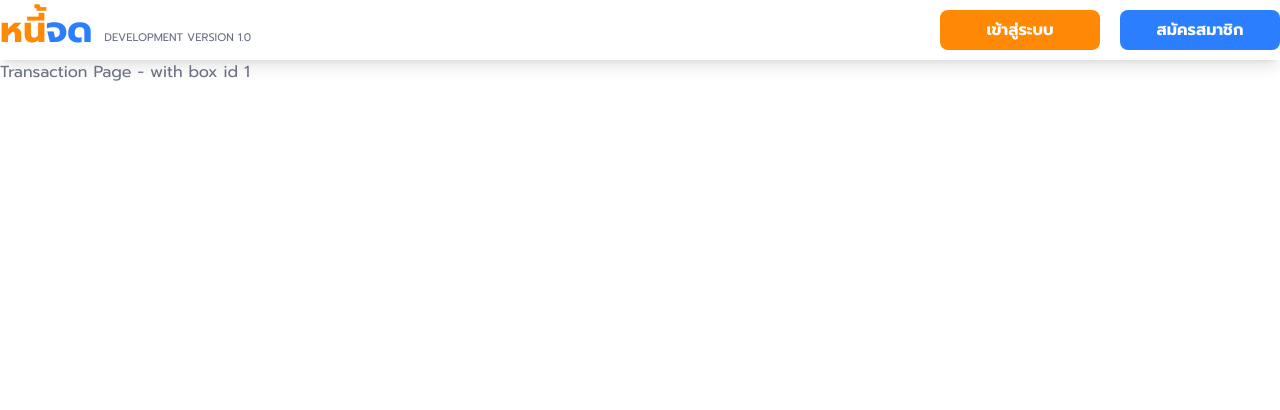
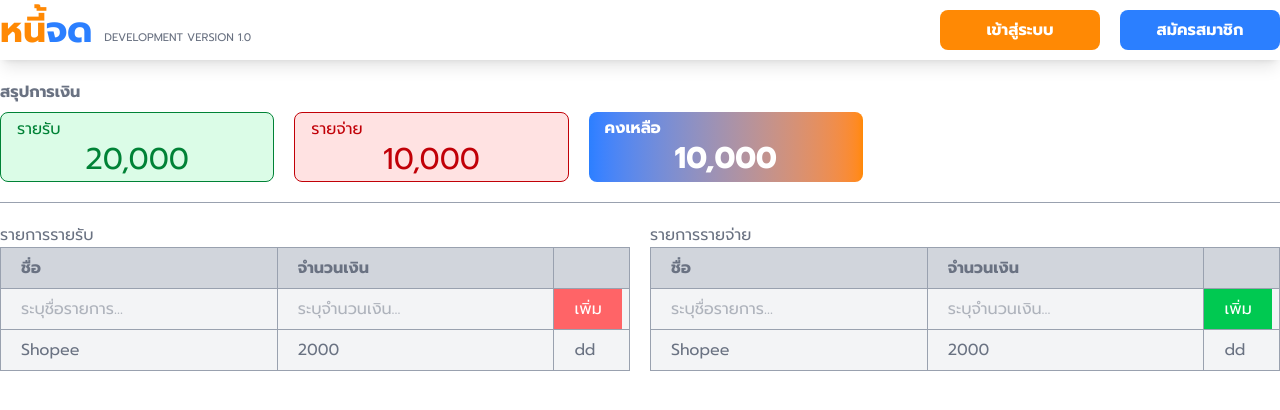
Before and after one commit to numericar/nheejods-application-v1, a React (Vite) app in the folder client/: page /box/1 in a window 1280 px wide. Shown: the top 410 px of the page. Built offline with nearby package versions, Linux system fonts and the light colour scheme.

Commit message:
feature: table item

```diff
--- a/client/eslint.config.js
+++ b/client/eslint.config.js
@@ -33,6 +33,7 @@
         'warn',
         { allowConstantExport: true },
       ],
+      'react/prop-types': 'off'
     },
   },
 ]
--- a/client/index.html
+++ b/client/index.html
@@ -4,7 +4,10 @@
     <meta charset="UTF-8" />
     <link rel="icon" type="image/svg+xml" href="/vite.svg" />
     <meta name="viewport" content="width=device-width, initial-scale=1.0" />
-    <title>Vite + React</title>
+    <title>NheeJods</title>
+    <link rel="preconnect" href="https://fonts.googleapis.com">
+<link rel="preconnect" href="https://fonts.gstatic.com" crossorigin>
+<link href="https://fonts.googleapis.com/css2?family=Prompt:wght@300;500;700;800;900&display=swap" rel="stylesheet">
   </head>
   <body>
     <div id="root" class="text-gray-500"></div>
--- a/client/package.json
+++ b/client/package.json
@@ -10,11 +10,14 @@
     "preview": "vite preview"
   },
   "dependencies": {
+    "@reduxjs/toolkit": "^2.5.1",
     "@tailwindcss/vite": "^4.0.0",
     "react": "^18.3.1",
     "react-dom": "^18.3.1",
     "react-icons": "^5.4.0",
+    "react-redux": "^9.2.0",
     "react-router-dom": "^7.1.3",
+    "redux-thunk": "^3.1.0",
     "tailwindcss": "^4.0.0"
   },
   "devDependencies": {
--- a/client/src/components/transaction/ItemTable.jsx
+++ b/client/src/components/transaction/ItemTable.jsx
@@ -1,7 +1,39 @@
-export default function ItemTable() {
+import itemTableConfig from "../../configs/ItemTableConfig";
+
+export default function ItemTable({ tableType }) {
+    if (tableType !== itemTableConfig.INCOME && tableType !== itemTableConfig.EXPENSE) {
+        throw new Error("Item table type not support");
+    }
+
+    const createItemButtonClasses = (tableType === itemTableConfig.EXPENSE) ? "bg-red-400 hover:bg-red-300" : "bg-green-500 hover:bg-green-400";
+
     return (
-        <diV>
-            <p>Item table component</p>
-        </diV>
+        <table className="table-auto border border-gray-300 w-full">
+            <thead>
+                <tr className="bg-gray-300">
+                    <th className="text-start py-2 px-5 border border-gray-400">ชื่อ</th>
+                    <th className="text-start py-2 px-5 border border-gray-400">จำนวนเงิน</th>
+                    <th className="text-start py-2 px-5 border border-gray-400"></th>
+                </tr>
+            </thead>
+            <tbody>
+                <tr className="bg-gray-100">
+                    <td className="border border-gray-400">
+                        <input type="text" className="w-full py-2 px-5 outline-none" placeholder="ระบุชื่อรายการ..." />
+                    </td>
+                    <td className="border border-gray-400">
+                        <input type="text" className="w-full py-2 px-5  outline-none" placeholder="ระบุจำนวนเงิน..." />
+                    </td>
+                    <td className="border border-gray-400">
+                        <button className={`py-2 px-5 transition-all cursor-pointer text-white ${createItemButtonClasses}`}>เพิ่ม</button>
+                    </td>
+                </tr>
+                <tr className="bg-gray-100">
+                    <td className="py-2 px-5 border border-gray-400">Shopee</td>
+                    <td className="py-2 px-5 border border-gray-400">2000</td>
+                    <td className="py-2 px-5 border border-gray-400">dd</td>
+                </tr>
+            </tbody>
+        </table>
     )
 }
--- /dev/null
+++ b/client/src/configs/ItemTableConfig.js
@@ -0,0 +1,6 @@
+const itemTableConfig = {
+    INCOME: 1,
+    EXPENSE: 2
+};
+
+export default itemTableConfig;
--- a/client/src/pages/Transaction.jsx
+++ b/client/src/pages/Transaction.jsx
@@ -1,11 +1,27 @@
 import { useParams } from "react-router-dom"
+import SummaryFinancial from "../components/shared/SummaryFinancial";
+import ItemTable from "../components/transaction/ItemTable";
+import itemTableConfig from "../configs/ItemTableConfig";
 
 export default function Transaction() {
     const { boxId } = useParams();
 
     return (
-        <div>
-            <p>Transaction Page - with box id {boxId}</p>
+        <div className="container mx-auto">
+            <div className="mt-5">
+                <SummaryFinancial />
+            </div>
+            <hr className="my-5 text-gray-400" />
+            <div className="grid grid-cols-2 gap-5">
+                <div>
+                    <p>รายการรายรับ</p>
+                    <ItemTable tableType={itemTableConfig.EXPENSE} />
+                </div>
+                <div>
+                    <p>รายการรายจ่าย</p>
+                    <ItemTable tableType={itemTableConfig.INCOME} />
+                </div>
+            </div>
         </div>
     )
 }
```
Also changed, not shown: 1 other file (tests, documents, lock files or other folders).
